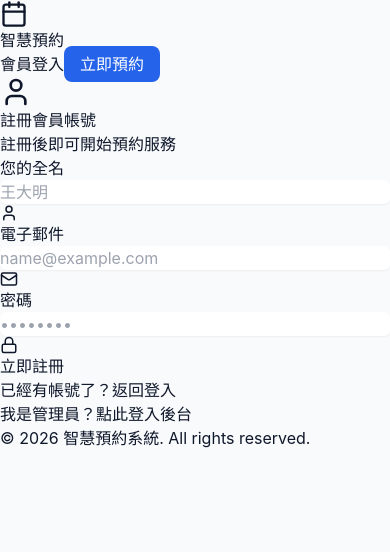
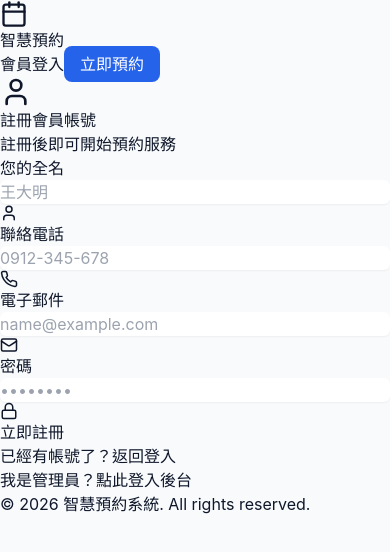
Before and after one commit to wheatedu-gif/booking_system, a React (Vite) app: page /login in a window 390 px wide. Both pictures are taken after a click on the button "還沒有帳號？立即註冊". Shown: the top 552 px of the page. Built offline with nearby package versions, Linux system fonts and the light colour scheme; no server answers; the database is empty.

Commit message:
Fix: Add Phone field to customer registration page

```diff
--- a/src/hooks/useCustomer.ts
+++ b/src/hooks/useCustomer.ts
@@ -45,11 +45,12 @@ export function useCustomer() {
     return user;
   };
 
-  const register = async (email: string, pass: string, name: string) => {
+  const register = async (email: string, pass: string, name: string, phone?: string) => {
     const { data, error } = await supabase.rpc('register_customer', {
       p_email: email,
       p_password: pass,
-      p_full_name: name
+      p_full_name: name,
+      p_custom_data: { phone } // 將電話存入 custom_data
     });
 
     if (error) throw error;
--- a/src/pages/CustomerAuthPage.tsx
+++ b/src/pages/CustomerAuthPage.tsx
@@ -46,7 +46,7 @@ export const CustomerAuthPage: React.FC = () => {
 
     try {
       if (isSignUp) {
-        await register(email, password, fullName);
+        await register(email, password, fullName, phone);
       } else {
         await login(email, password);
       }
@@ -74,6 +74,16 @@ export const CustomerAuthPage: React.FC = () => {
               <div className="relative">
                 <input type="text" required className="input-field pl-10" value={fullName} onChange={(e) => setFullName(e.target.value)} placeholder="王大明" />
                 <User size={18} className="absolute left-3 top-3 text-slate-400" />
+              </div>
+            </div>
+          )}
+
+          {isSignUp && (
+            <div>
+              <label className="block text-sm font-semibold text-slate-700 mb-1">{labels.phone}</label>
+              <div className="relative">
+                <input type="tel" className="input-field pl-10" value={phone} onChange={(e) => setPhone(e.target.value)} placeholder="0912-345-678" />
+                <Phone size={18} className="absolute left-3 top-3 text-slate-400" />
               </div>
             </div>
           )}
```
